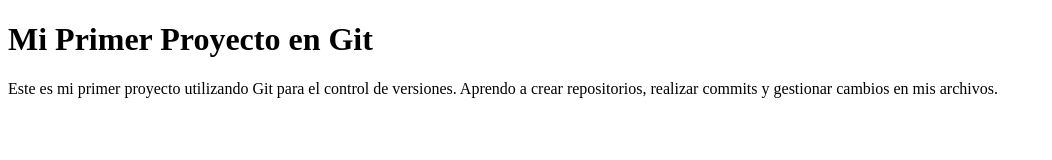
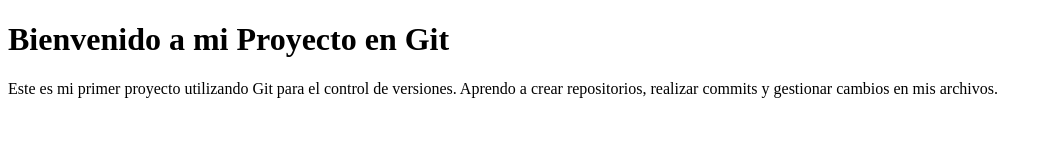
Before and after one commit to gnazareno042/tp-git-garcia-main, a plain HTML site: page index.html in a window 1280 px wide. Shown: the whole page, without its empty margins (0-1052 px from the left). Drawn offline with Linux system fonts and the light colour scheme.

Commit message:
Modificar titulo principal

```diff
--- a/index.html
+++ b/index.html
@@ -6,7 +6,7 @@
     <title>Mi Primer Proyecto en Git</title>
 </head>
 <body>
-    <h1>Mi Primer Proyecto en Git</h1>
+    <h1>Bienvenido a mi Proyecto en Git</h1>
 
     <p>
         Este es mi primer proyecto utilizando Git para el control de versiones.
```
